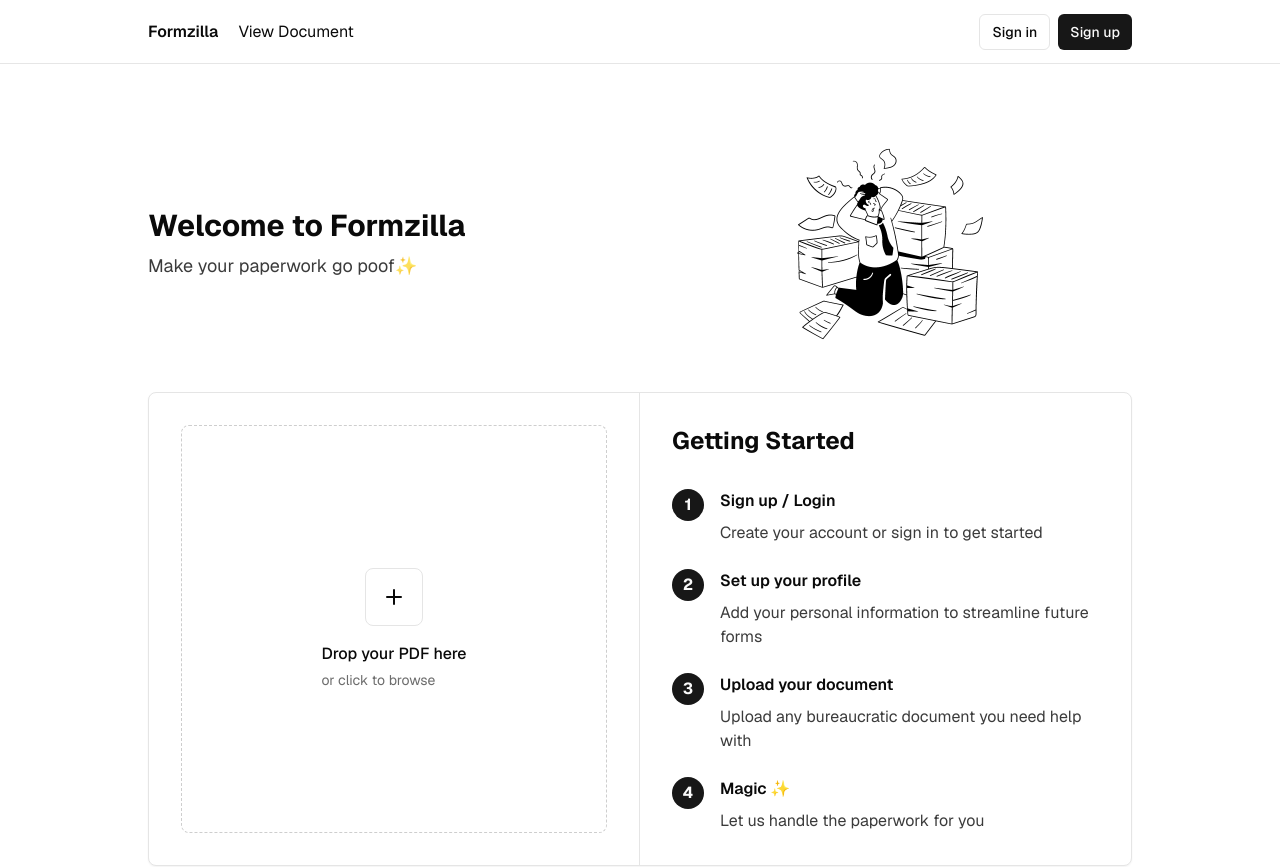
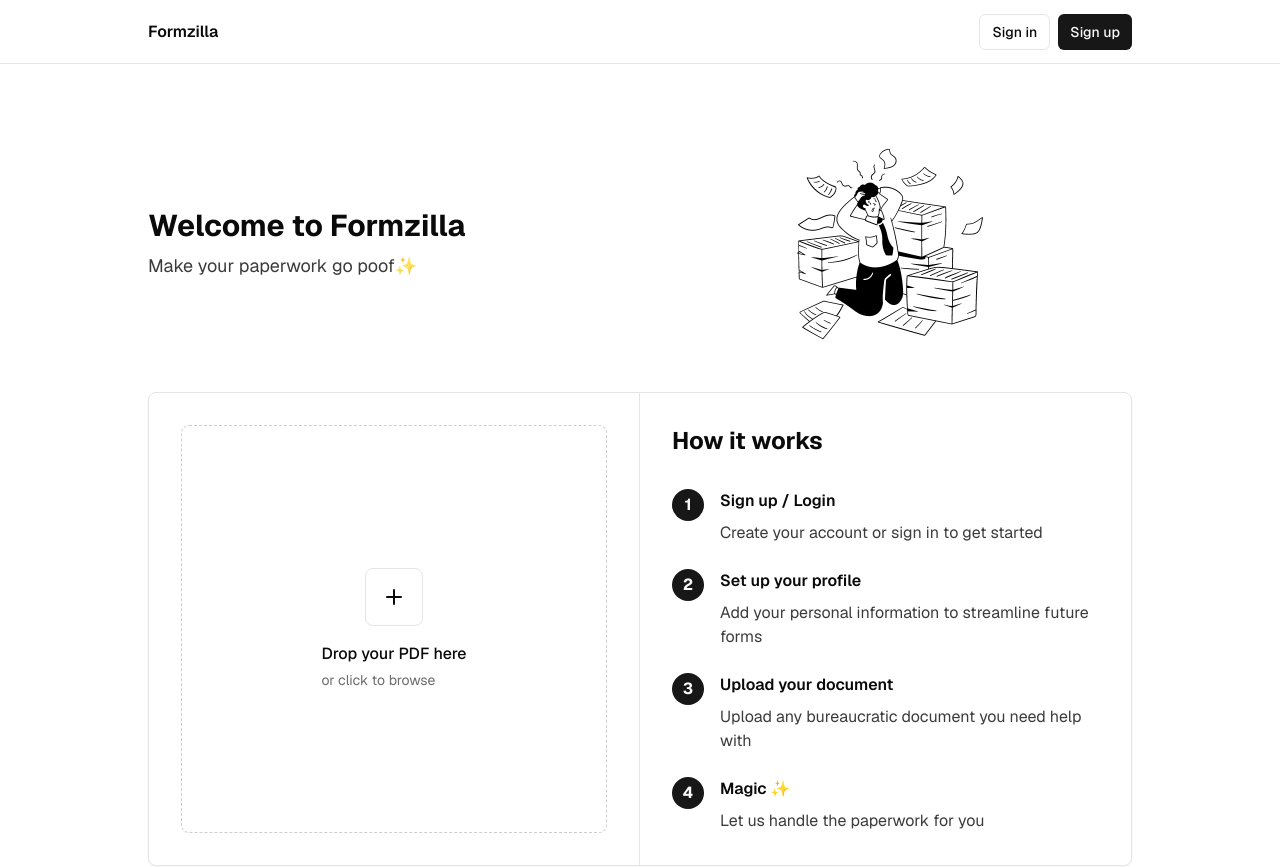
Before and after one commit to MaksymPetyak/berlin-ai-hack, a Next.js app: page / in a window 1280 px wide. Shown: the top 867 px of the page. Built offline with nearby package versions, Linux system fonts and the light colour scheme; no server answers.

Commit message:
added some styling

```diff
--- a/app/actions.ts
+++ b/app/actions.ts
@@ -5,7 +5,6 @@ import { createClient } from "@/utils/supabase/server";
 import { headers } from "next/headers";
 import { redirect } from "next/navigation";
 import { revalidatePath } from "next/cache";
-import { CustomField } from "@/lib/types";
 
 
 export const signUpAction = async (formData: FormData) => {
@@ -42,10 +41,10 @@ export const signUpAction = async (formData: FormData) => {
   }
 };
 
-export const signInAction = async (formData: FormData) => {
+export async function signInAction(formData: FormData) {
+  const supabase = await createClient();
   const email = formData.get("email") as string;
   const password = formData.get("password") as string;
-  const supabase = await createClient();
 
   const { error } = await supabase.auth.signInWithPassword({
     email,
@@ -56,8 +55,9 @@ export const signInAction = async (formData: FormData) => {
     return encodedRedirect("error", "/sign-in", error.message);
   }
 
-  return redirect("/protected");
-};
+  // Change this redirect to go to home page
+  return encodedRedirect("success", "/", "Welcome back!");
+}
 
 export const forgotPasswordAction = async (formData: FormData) => {
   const email = formData.get("email")?.toString();
@@ -388,14 +388,12 @@ export async function getUserProfile() {
 
     // Process custom fields to ensure they match the CustomField interface
     const processedCustomFields = Object.entries(profile.custom_fields || {}).reduce((acc, [key, field]) => {
-        const fieldObject = field as { id?: string; label?: string; type?: any; value?: string };
-        if (typeof fieldObject === 'object' && fieldObject !== null) {
+        if (typeof field === 'object' && field !== null) {
             acc[key] = {
-                // @ts-ignore
-                id: fieldObject.id || key,
-                label: fieldObject.label || key,
-                type: fieldObject.type || 'text',
-                value: fieldObject.value || ''
+                id: field.id || key,
+                label: field.label || key,
+                type: field.type || 'text',
+                value: field.value || ''
             };
         }
         return acc;
--- a/app/documents/page.tsx
+++ b/app/documents/page.tsx
@@ -16,7 +16,7 @@ export default async function DocumentsPage() {
   return (
     <div className="flex-1 w-full flex flex-col gap-6 items-center">
       <div className="w-full max-w-xl flex flex-col gap-6">
-        <h1 className="text-2xl font-semibold">View Documents</h1>
+        <h1 className="text-2xl font-semibold">Document Library</h1>
 
         <div className="bg-muted p-6 rounded-lg">
           {user ? (
--- a/app/layout.tsx
+++ b/app/layout.tsx
@@ -7,6 +7,7 @@ import { Geist } from "next/font/google";
 import { ThemeProvider } from "next-themes";
 import Link from "next/link";
 import "./globals.css";
+import { createClient } from "@/utils/supabase/server";
 
 const defaultUrl = process.env.VERCEL_URL
   ? `https://${process.env.VERCEL_URL}`
@@ -23,11 +24,14 @@ const geistSans = Geist({
   subsets: ["latin"],
 });
 
-export default function RootLayout({
+export default async function RootLayout({
   children,
 }: Readonly<{
   children: React.ReactNode;
 }>) {
+  const supabase = await createClient();
+  const { data: { session } } = await supabase.auth.getSession();
+
   return (
     <html lang="en" className={geistSans.className} suppressHydrationWarning>
       <body className="bg-background text-foreground">
@@ -42,12 +46,14 @@ export default function RootLayout({
               <div className="w-full max-w-5xl flex justify-between items-center p-3 px-5 text-m">
                 <div className="flex gap-5 items-center font-semibold">
                   <Link href={"/"}>Formzilla</Link>
-                  <Link
-                    href={"/documents"}
-                    className="hover:text-foreground/80 transition font-normal"
-                  >
-                    View Document
-                  </Link>
+                  {session && (
+                    <Link
+                      href={"/documents"}
+                      className="hover:text-foreground/80 transition font-normal"
+                    >
+                      Document Library
+                    </Link>
+                  )}
                 </div>
                 {!hasEnvVars ? <EnvVarWarning /> : <HeaderAuth />}
               </div>
--- a/app/page.tsx
+++ b/app/page.tsx
@@ -56,7 +56,7 @@ export default async function Home() {
 
           {/* Right side: Getting Started Steps */}
           <div className="p-8">
-            <h2 className="font-bold text-2xl mb-8">Getting Started</h2>
+            <h2 className="font-bold text-2xl mb-8">How it works</h2>
             <ol className="flex flex-col gap-6">
               <li className="flex gap-4 items-start">
                 <div className="flex-none bg-primary text-primary-foreground w-8 h-8 rounded-full flex items-center justify-center font-bold">1</div>
```
